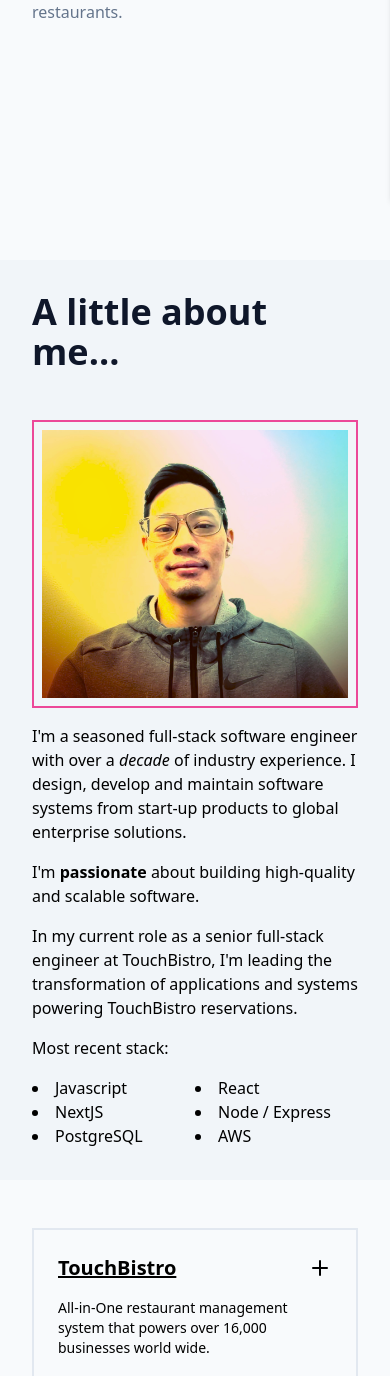
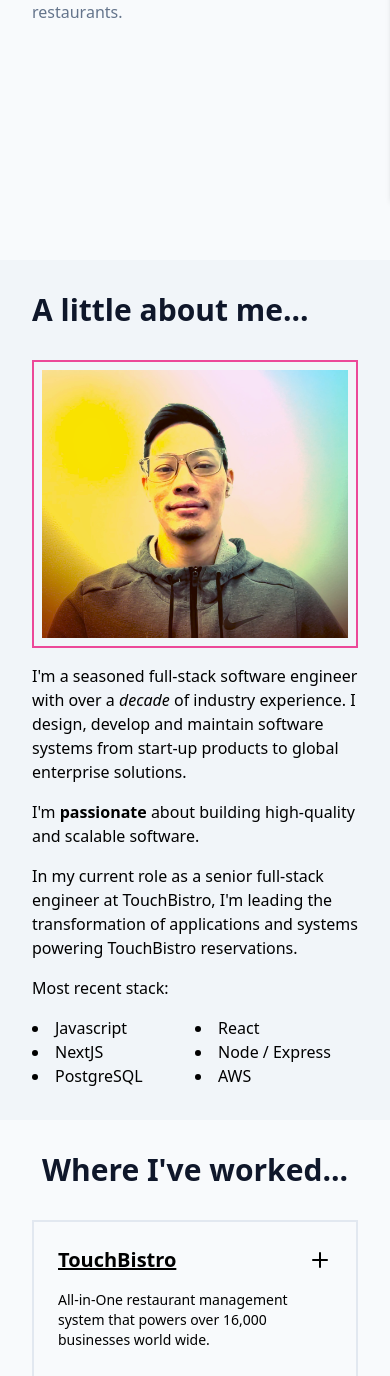
Before and after one commit to albinma/cv, a Next.js app: page / in a window 390 px wide. Shown: the part 644-2020 px from the top of the page. Built offline with nearby package versions, Linux system fonts and the light colour scheme.

Commit message:
Add title to work section

```diff
--- a/src/app/About/About.tsx
+++ b/src/app/About/About.tsx
@@ -5,7 +5,7 @@ export default function About(): JSX.Element {
   return (
     <Section id="about" className="bg-slate-100">
       <div className="flex flex-col justify-center py-8 md:h-screen">
-        <h1 className="mb-8 text-4xl font-bold text-slate-900 md:mb-8 md:text-7xl">
+        <h1 className="mb-4 text-3xl font-bold text-slate-900 md:mb-8 md:text-7xl">
           A little about me...
         </h1>
         <div className="mt-4 flex flex-wrap justify-center md:flex-nowrap">
--- a/src/app/Work/Work.tsx
+++ b/src/app/Work/Work.tsx
@@ -8,6 +8,9 @@ export default async function Work(): Promise<JSX.Element> {
   return (
     <Section id="work" childrenClassName="max-w-6xl">
       <div className="flex flex-col items-center justify-center py-8 md:h-auto md:min-h-screen">
+        <h1 className="mb-4 text-3xl font-bold text-slate-900 md:mb-8 md:px-8 md:text-7xl">
+          Where I&apos;ve worked...
+        </h1>
         <WorkExperiences workExperiences={workExperiences} />
       </div>
     </Section>
```
